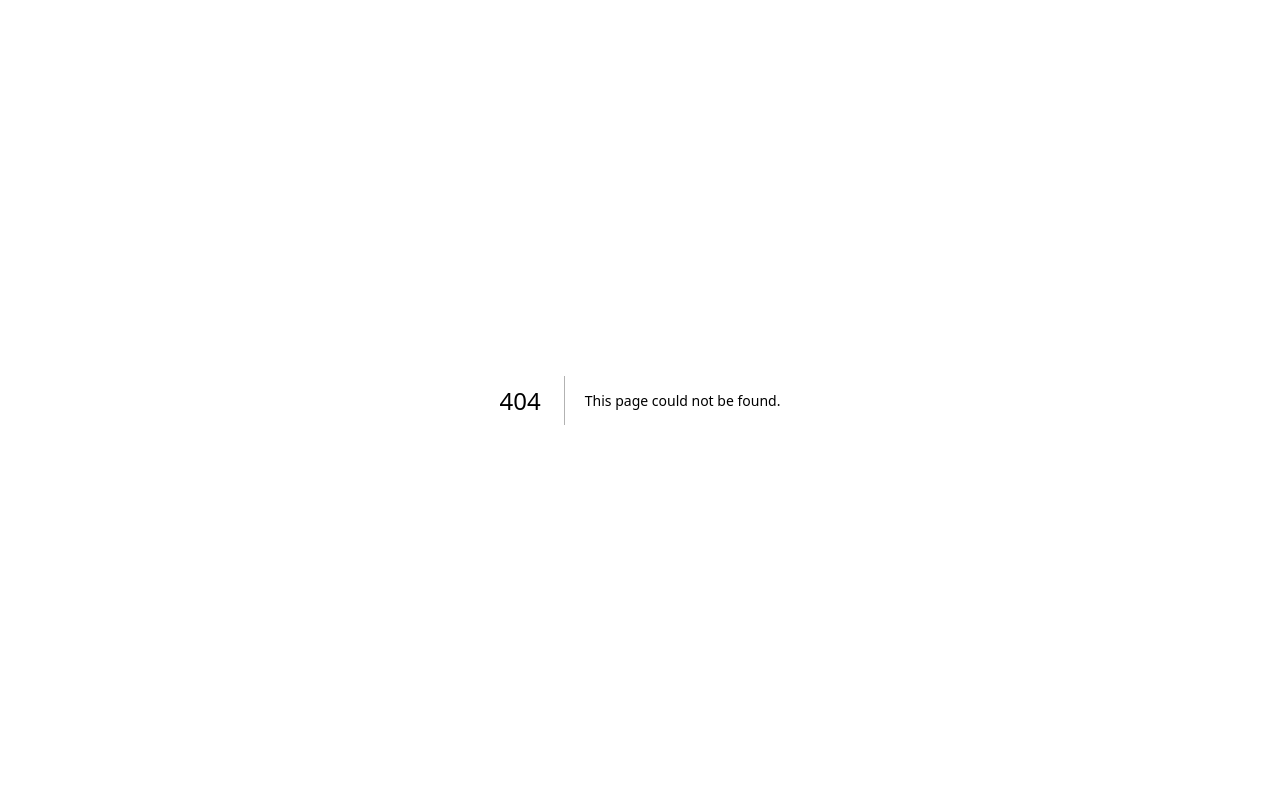
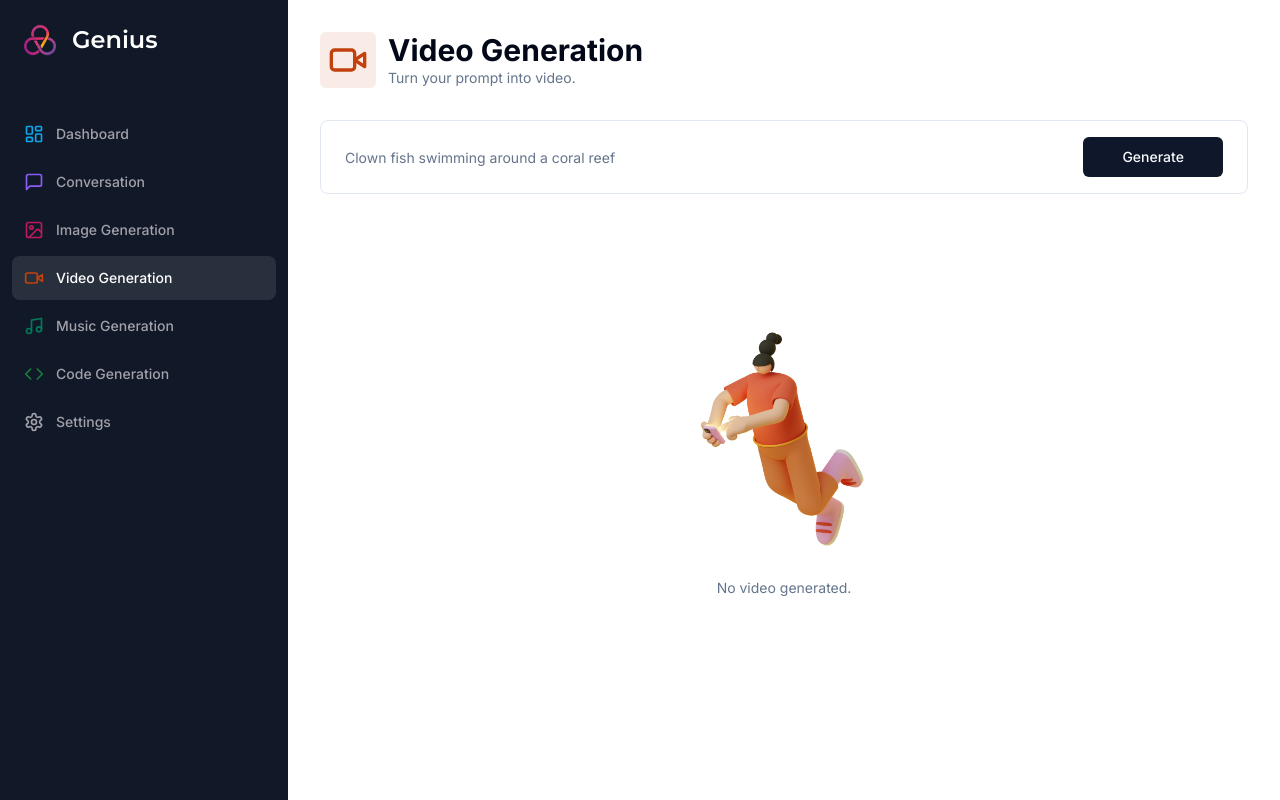
Before and after one commit to ketoprac/ai-saas, a Next.js app: page /video in a window 1280 px wide. Before the commit this address had no page. Built offline with nearby package versions, Linux system fonts and the light colour scheme.

Commit message:
feat: add and integrate video page

```diff
--- /dev/null
+++ b/app/(dashboard)/(routes)/video/constants.ts
@@ -0,0 +1,7 @@
+import * as z from "zod";
+
+export const formSchema = z.object({
+  prompt: z.string().min(1, {
+    message: "Video Prompt is required",
+  })
+})
--- /dev/null
+++ b/app/(dashboard)/(routes)/video/page.tsx
@@ -0,0 +1,109 @@
+"use client";
+
+import axios from "axios";
+import * as z from "zod";
+import { useState } from "react";
+import { VideoIcon } from "lucide-react";
+import { useForm } from "react-hook-form";
+import { zodResolver } from "@hookform/resolvers/zod";
+import { useRouter } from "next/navigation";
+
+import { Heading } from "@/components/heading";
+import { Form, FormControl, FormField, FormItem } from "@/components/ui/form";
+import { Input } from "@/components/ui/input";
+import { Button } from "@/components/ui/button";
+import { Empty } from "@/components/empty";
+import { Loader } from "@/components/loader";
+
+import { formSchema } from "./constants";
+
+const VideoPage = () => {
+  const router = useRouter();
+  const [video, setVideo] = useState<string>();
+
+  const form = useForm<z.infer<typeof formSchema>>({
+    resolver: zodResolver(formSchema),
+    defaultValues: {
+      prompt: "",
+    },
+  });
+
+  const isLoading = form.formState.isSubmitting;
+
+  const onSubmit = async (values: z.infer<typeof formSchema>) => {
+    try {
+      setVideo(undefined);
+
+      const response = await axios.post("/api/video", values);
+
+      setVideo(response.data[0]);
+      form.reset();
+    } catch (error: any) {
+      // TODO: Open Pro Modal
+      console.log(error);
+    } finally {
+      router.refresh();
+    }
+  };
+
+  return (
+    <div>
+      <Heading
+        title="Video Generation"
+        description="Turn your prompt into video."
+        icon={VideoIcon}
+        iconColor="text-orange-700"
+        bgColor="bg-orange-700/10"
+      />
+      <div className="px-4 lg:px-8">
+        <div>
+          <Form {...form}>
+            <form
+              onSubmit={form.handleSubmit(onSubmit)}
+              className="rounded-lg border w-full p-4 px-3 md:px-6 focus-within:shadow-sm grid grid-cols-12 gap-2"
+            >
+              <FormField
+                name="prompt"
+                render={({ field }) => (
+                  <FormItem className="col-span-12 lg:col-span-10">
+                    <FormControl className="m-0 p-0">
+                      <Input
+                        className="border-0 outline-none focus-visible:ring-0 focus-visible:ring-transparent"
+                        disabled={isLoading}
+                        placeholder="Clown fish swimming around a coral reef"
+                        {...field}
+                      />
+                    </FormControl>
+                  </FormItem>
+                )}
+              />
+              <Button
+                className="col-span-12 lg:col-span-2 w-full"
+                disabled={isLoading}
+              >
+                Generate
+              </Button>
+            </form>
+          </Form>
+        </div>
+        <div className="space-y-4 mt-4">
+          {isLoading && (
+            <div className="p-8 rounded-lg w-full flex items-center justify-center bg-muted">
+              <Loader />
+            </div>
+          )}
+          {!video && !isLoading && (
+            <Empty label="No video generated." />
+          )}
+         {video && (
+          <video controls className="w-full aspect-video mt-8 rounded-lg border bg-black">
+            <source src={video} />
+          </video>
+         )}
+        </div>
+      </div>
+    </div>
+  );
+};
+
+export default VideoPage;
--- /dev/null
+++ b/app/api/video/route.ts
@@ -0,0 +1,40 @@
+import { auth } from "@clerk/nextjs";
+import { NextResponse } from "next/server";
+import Replicate from "replicate";
+
+const replicate = new Replicate({
+  auth: process.env.REPLICATE_API_TOKEN!
+})
+
+export async function POST(
+  req: Request
+) {
+  try {
+    const { userId } = auth();
+    const body = await req.json();
+    const { prompt } = body;
+
+    if (!userId) {
+      return new NextResponse("Unauthorized", { status: 401 });
+    }
+
+    if (!prompt) {
+      return new NextResponse("Prompt are required", { status: 400 });
+    }
+
+    const response = await replicate.run(
+      "anotherjesse/zeroscope-v2-xl:9f747673945c62801b13b84701c783929c0ee784e4748ec062204894dda1a351",
+      {
+        input: {
+          prompt
+        }
+      }
+    );
+
+    return NextResponse.json(response);
+
+  } catch (error) {
+    console.log("[VIDEO_ERROR]", error);
+    return new NextResponse("Internal error", { status: 500 });
+  }
+}
```
